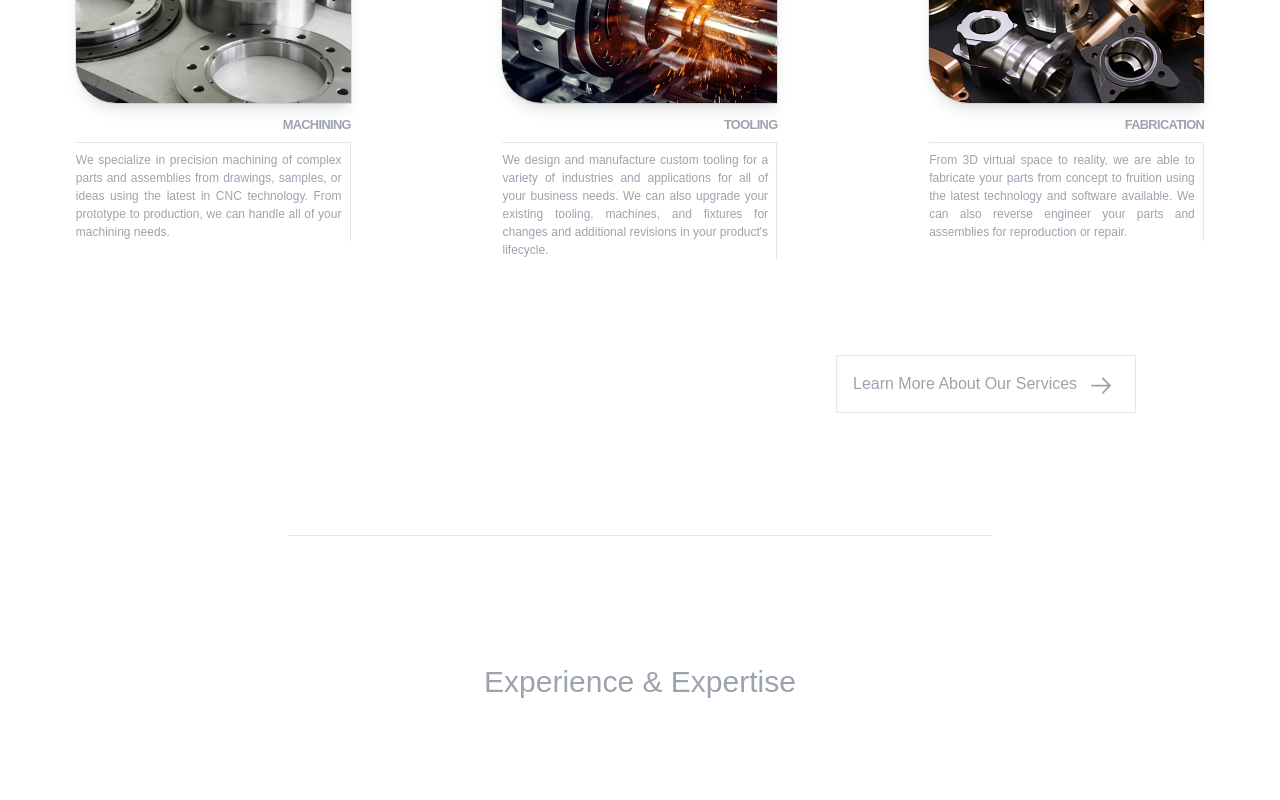
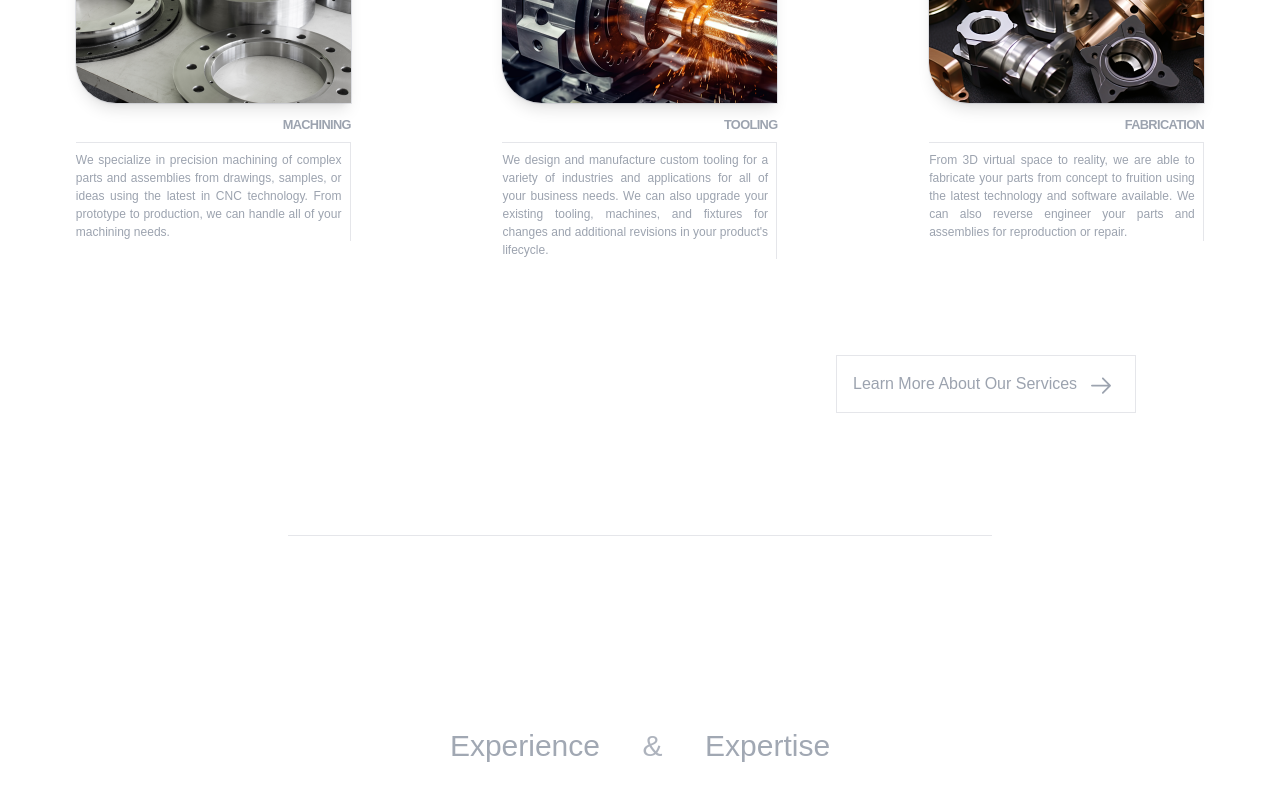
Before and after one commit to tuffs/3dmachtoolllc, a Next.js app: page / in a window 1280 px wide. Shown: the part 610-1410 px from the top of the page. Built offline with nearby package versions, Linux system fonts and the light colour scheme.

Commit message:
Added animations for ExperienceAndExperience.js component. Inserted additional bottom padding for the Separator.js component.

```diff
--- a/components/ExperienceAndExpertise.js
+++ b/components/ExperienceAndExpertise.js
@@ -1,11 +1,128 @@
-const ExperienceAndExpertise = () => {
-  return (
-    <>
-      <div className="mx-32 text-center">
-        <h2 className="text-3xl text-gray-400" style={{fontWeight: "300"}}>Experience & Expertise</h2>
-      </div>
-    </>
-  );
+"use client"
+
+import React, { useState, useEffect, useRef } from 'react'
+import { motion, useAnimation } from 'framer-motion'
+
+const useInView = (threshold = 0.1) => {
+  const [isInView, setIsInView] = useState(false)
+  const ref = useRef(null)
+
+  useEffect(() => {
+    const observer = new IntersectionObserver(
+      ([entry]) => {
+        setIsInView(entry.isIntersecting)
+      },
+      { threshold }
+    )
+
+    if (ref.current) {
+      observer.observe(ref.current)
+    }
+
+    return () => {
+      if (ref.current) {
+        observer.unobserve(ref.current)
+      }
+    }
+  }, [threshold])
+
+  return [ref, isInView]
 }
 
-export default ExperienceAndExpertise;
+const wordVariants = {
+  hidden: (direction) => ({
+    x: direction === -1 ? '-50vw' : '50vw',
+    opacity: 0,
+  }),
+  visible: {
+    x: 0,
+    opacity: 1,
+    transition: {
+      duration: 7,
+      ease: "easeOut",
+    },
+  },
+}
+
+const hoverVariants = {
+  hover: {
+    color: '#ffffff', // white
+    transition: { duration: 3 },
+  },
+}
+
+const ExperienceAndExpertise = () => {
+  const [ref, isInView] = useInView()
+  const controls = useAnimation()
+
+  useEffect(() => {
+    if (isInView) {
+      controls.start("visible")
+    } else {
+      controls.start("hidden")
+    }
+  }, [isInView, controls])
+
+  return (
+    <div ref={ref} className="mx-4 sm:mx-8 md:mx-16 lg:mx-32 text-center overflow-hidden">
+      <motion.h2
+        className="text-2xl sm:text-3xl text-gray-400 font-light flex justify-center items-center space-x-2"
+        variants={hoverVariants}
+        whileHover="hover"
+        transition={{
+          color: { duration: 7 },
+        }}
+        animate={{
+          color: '#9ca3af',
+          transition: { duration: 3 },
+        }}
+      >
+        <div className="relative inline-flex items-center justify-center">
+          <motion.span
+            className="absolute whitespace-nowrap"
+            custom={-1}
+            variants={wordVariants}
+            initial="hidden"
+            animate={controls}
+            aria-hidden="true"
+          >
+            Experience
+          </motion.span>
+          <span className="invisible">Experience</span>
+        </div>
+        <motion.span
+          variants={{
+            hidden: { opacity: 0 },
+            visible: {
+              opacity: 1,
+              transition: {
+                duration: 7,
+                ease: "linear"
+              }
+            },
+          }}
+          initial="hidden"
+          animate={controls}
+        >
+          &
+        </motion.span>
+        <div className="relative inline-flex items-center justify-center">
+          <motion.span
+            className="absolute whitespace-nowrap"
+            custom={1}
+            variants={wordVariants}
+            initial="hidden"
+            animate={controls}
+            aria-hidden="true"
+          >
+            Expertise
+          </motion.span>
+          <span className="invisible">Expertise</span>
+        </div>
+        <span className="sr-only">Experience and Expertise</span>
+      </motion.h2>
+    </div>
+  )
+}
+
+export default ExperienceAndExpertise
--- a/components/global/Separator.js
+++ b/components/global/Separator.js
@@ -1,7 +1,7 @@
 const Separator = () => {
   return (
     <>
-      <div className="my-32">
+      <div className="mt-32 mb-48">
         <hr
           className="w-[45%] border-[#9ca3af44] mx-auto md:w-[55%]"
         />
```
